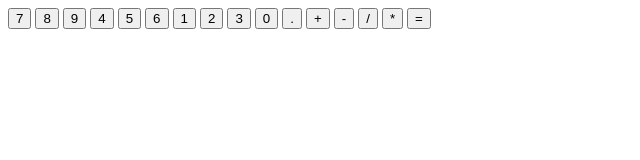
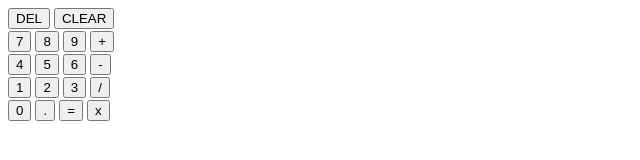
Before and after one commit to joshuaobare/calculator, a plain HTML site: page calculator.html in a window 1280 px wide. Shown: the whole page, without its empty margins (0-640 px from the left). Drawn offline with Linux system fonts and the light colour scheme.

Commit message:
css implemented

```diff
--- /dev/null
+++ b/calculator.css
@@ -0,0 +1,6 @@
+.calcbtns {
+    display: flex;
+    flex-wrap: wrap;
+    gap:2px;
+    flex-direction: column;
+}
--- a/calculator.html
+++ b/calculator.html
@@ -5,25 +5,38 @@
     <meta http-equiv="X-UA-Compatible" content="IE=edge">
     <meta name="viewport" content="width=device-width, initial-scale=1.0">
     <title>Calculator</title>
+    <link href = "calculator.css" rel="stylesheet">
 </head>
 <body>
-    <div class="calcbuttons">
+    <div class="calcbtns">
+        <div class="r1">
+            <button>DEL</button>
+            <button>CLEAR</button>
+        </div>
+        <div class="r2">
             <button>7</button>
             <button>8</button>
             <button>9</button>
+            <button>+</button>
+        </div>
+        <div class="r3">
             <button>4</button>
             <button>5</button>
             <button>6</button>
+            <button>-</button>
+        </div>
+        <div class="r4">
             <button>1</button>
             <button>2</button>
             <button>3</button>
+            <button>/</button>
+        </div>
+        <div class="r5">
             <button>0</button>
             <button>.</button>
-        <button>+</button>
-        <button>-</button>
-        <button>/</button>
-        <button>*</button>
             <button>=</button>
+            <button>x</button>
+        </div>
     </div>
 </body>
 </html>
```
Lines whose indentation alone changed are shown as unchanged.
